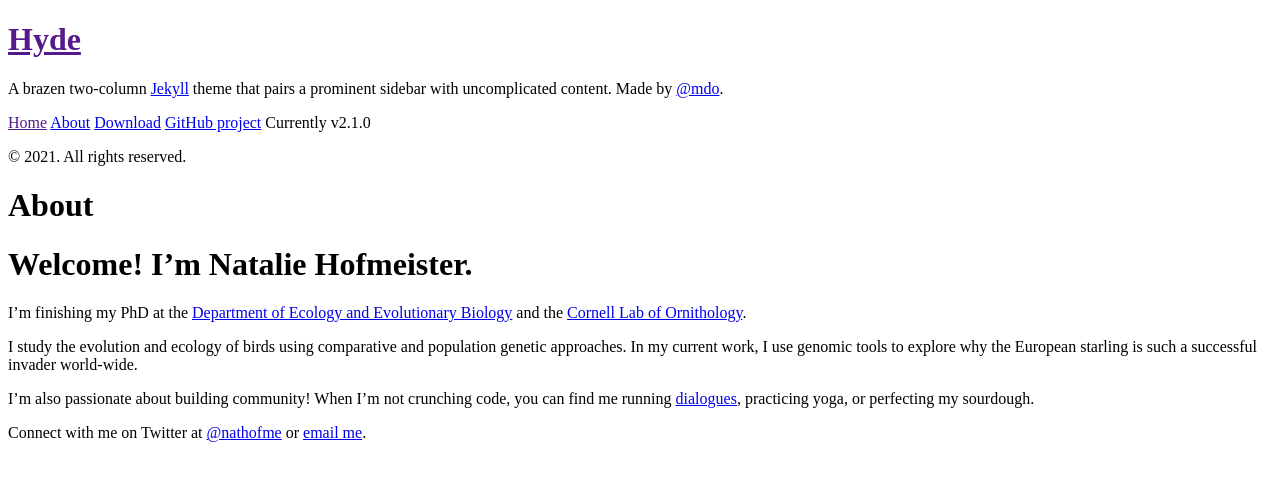
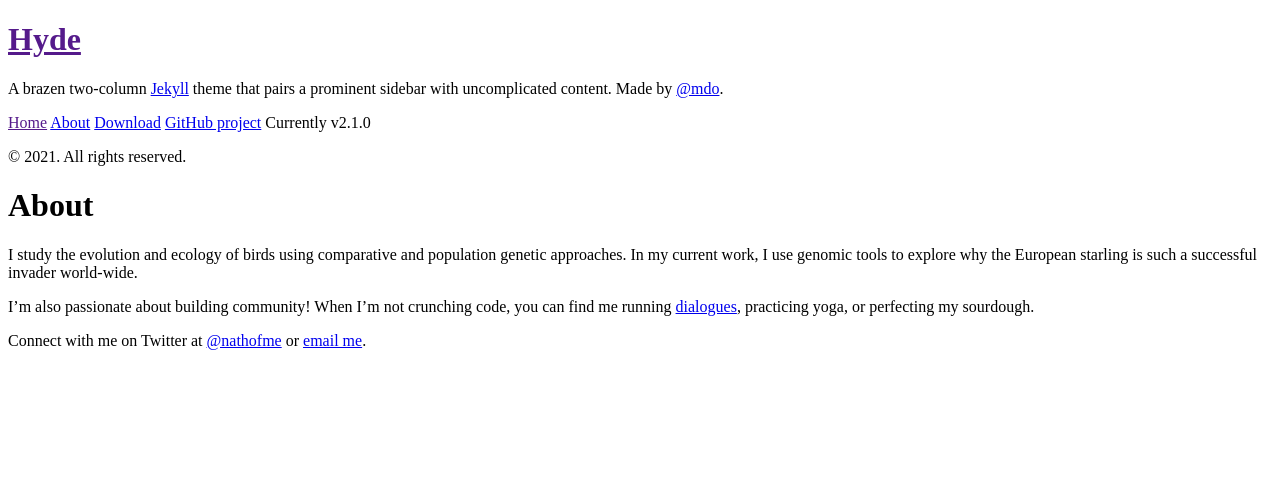
Before and after one commit to nathofme/nathofme.github.io, a Jekyll site: the page built from about.md, in a window 1280 px wide. Shown: the top 481 px of the page. Built offline with Jekyll 4.4.1, drawn with Linux system fonts in a browser that asks for light colours; Markdown is read by kramdown in place of the engine named in the settings.

Commit message:
change landing page

```diff
--- a/about.md
+++ b/about.md
@@ -2,10 +2,6 @@
 layout: page
 title: About
 ---
-
-# Welcome! I'm Natalie Hofmeister.
-
-I'm finishing my PhD at the [Department of Ecology and Evolutionary Biology](https://ecologyandevolution.cornell.edu/) and the [Cornell Lab of Ornithology](https://www.birds.cornell.edu/home).
 
 I study the evolution and ecology of birds using comparative and population genetic approaches. In my current work, I use genomic tools to explore why the European starling is such a successful invader world-wide.
 
--- a/index.html
+++ b/index.html
@@ -35,3 +35,7 @@
     <span class="pagination-item newer">Newer</span>
   {% endif %}
 </div>
+
+# Welcome! I'm Natalie Hofmeister.
+
+I'm finishing my PhD at the [Department of Ecology and Evolutionary Biology](https://ecologyandevolution.cornell.edu/) and the [Cornell Lab of Ornithology](https://www.birds.cornell.edu/home).
```
